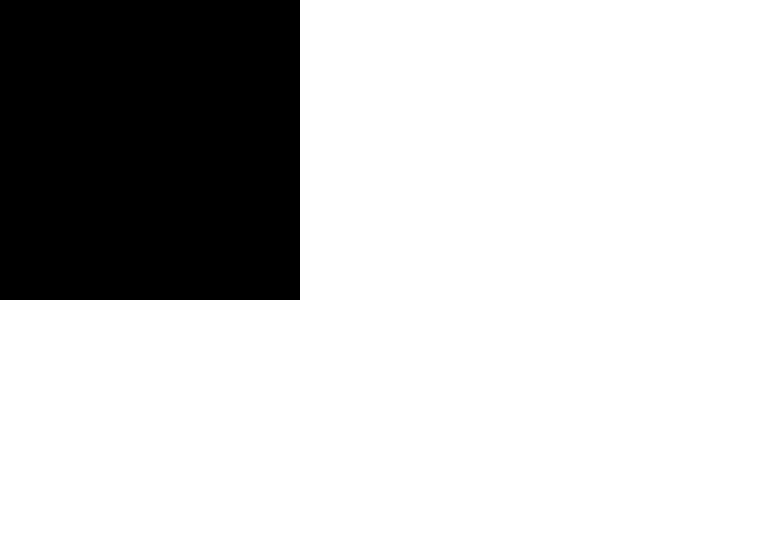
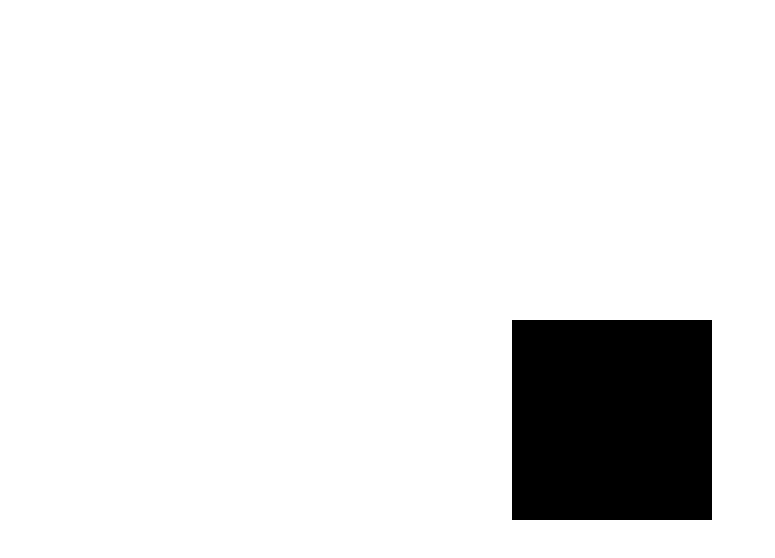
Before and after one commit to Man1exter/JsreningV2, a plain HTML site: page index.html in a window 1280 px wide. Shown: the whole page, without its empty margins (0-775 px from the left). Drawn offline with Linux system fonts and the light colour scheme.

Commit message:
upgrade comm..

```diff
--- a/main.js
+++ b/main.js
@@ -24,3 +24,29 @@ const getColor = (event) => {
 //-----------move div -------------***-------------------
 //---------------------------------------------------------
 //------------------------***--------------------------------
+
+const divItem = document.querySelector("div");
+
+ let sizeX = 40;
+ let sizeY = 40;
+
+ divItem.style.left = `${sizeX}%`;
+ divItem.style.top = `${sizeY}%`;
+
+
+
+ divItem.addEventListener("mousedown", () => {
+    divItem.style.backgroundColor = "gray";
+ })
+
+
+
+ divItem.addEventListener("mousemove", () => {
+
+})
+
+
+
+divItem.addEventListener("mouseup", () => {
+    divItem.style.backgroundColor = "black";
+})
--- a/style.css
+++ b/style.css
@@ -7,8 +7,8 @@ body{
 }
 div{
     background-color: black;
-    width: 300px;
-    height: 300px;
+    width: 200px;
+    height: 200px;
     position: fixed;
     cursor: pointer;
 }
```
